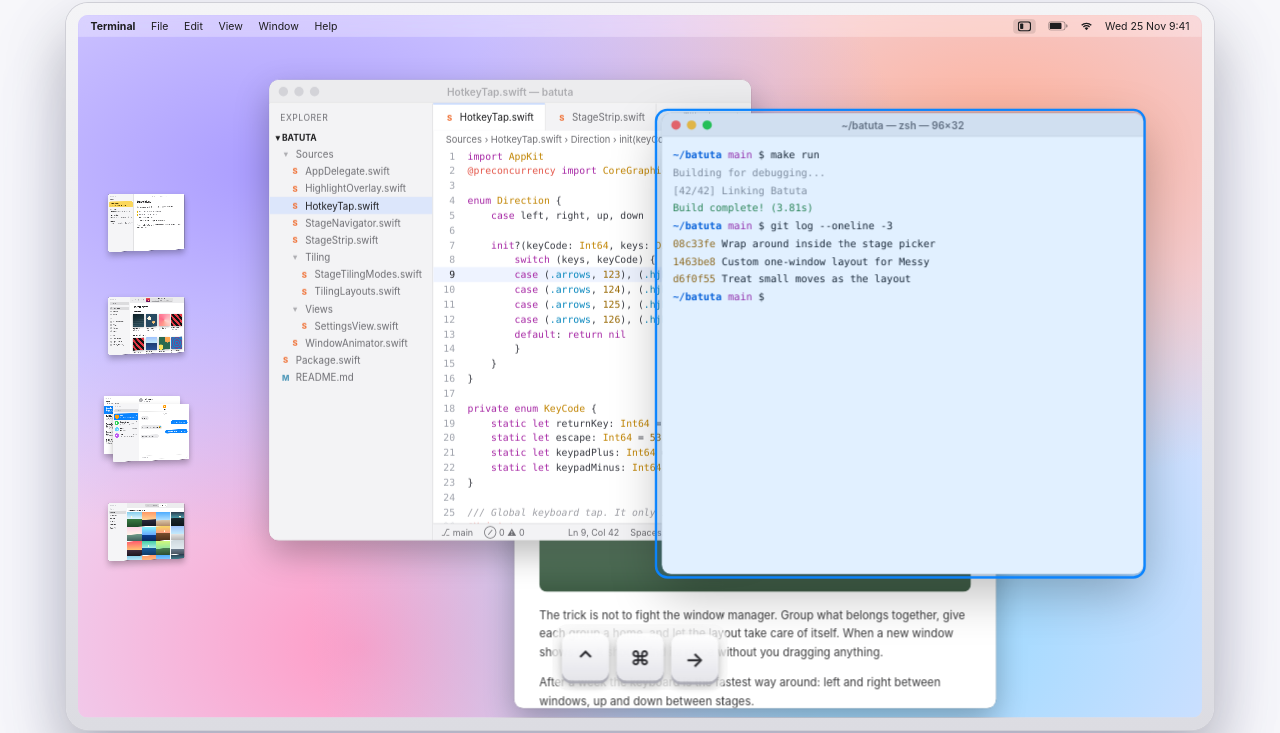
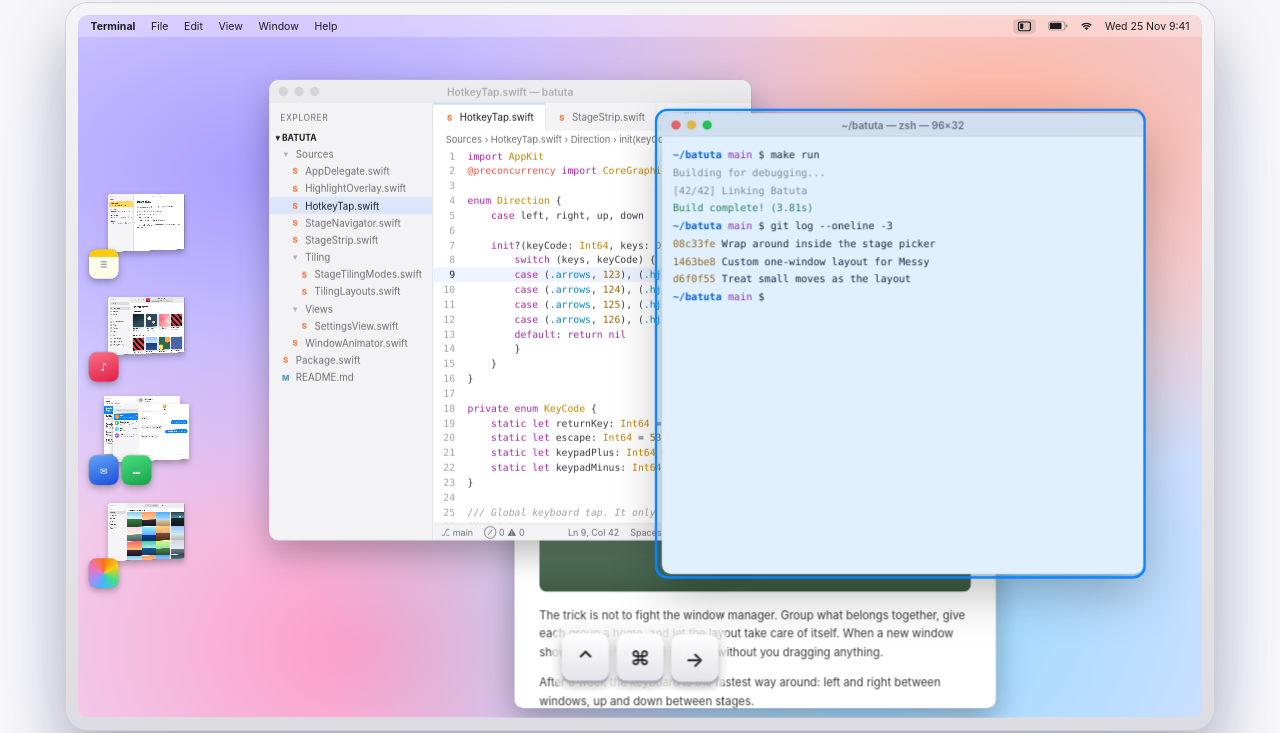
Before and after one commit to pablopunk/batuta, an Astro site in the folder www/: page / in a window 1280 px wide. Shown: the part 67-800 px from the top of the page. Built offline with nearby package versions, Linux system fonts and the light colour scheme; Astro itself is replaced by a stand-in of ours.

Commit message:
Show app icons under each Stage Manager thumbnail
Co-Authored-By: Claude Opus 5.5 <noreply@anthropic.com>

```diff
--- a/www/src/demo/Desktop.tsx
+++ b/www/src/demo/Desktop.tsx
@@ -6,7 +6,8 @@ import { ModeBanner } from "./ModeBanner";
 import { Pointer } from "./Pointer";
 import { SettingsPanel } from "./SettingsPanel";
 import { HighlightFrame, KeyCaps, StageBadges } from "./Overlays";
-import { badgeRects, highlight, windowPlacements } from "./placements";
+import { badgeRects, highlight, stripIconRows, windowPlacements } from "./placements";
+import { StripIcons } from "./StripIcons";
 import type { Keys } from "./script";
 import type { AppId, DesktopState } from "./state";
 import { Window } from "./Window";
@@ -47,6 +48,7 @@ export function Desktop({ state, keys, instant }: Props) {
           {ALL_APPS_IN_STABLE_DOM_ORDER.filter((id) => placements[id]).map((id) => (
             <Window key={id} id={id} placement={placements[id]} focused={id === state.focused} />
           ))}
+          <StripIcons rows={stripIconRows(state)} />
           {frame && <HighlightFrame highlight={frame} flashCount={state.flashCount} />}
           {state.badges && <StageBadges rects={badgeRects(state)} />}
           {state.banner && <ModeBanner key={state.banner.count} from={state.banner.from} to={state.banner.to} />}
--- /dev/null
+++ b/www/src/demo/StripIcons.tsx
@@ -0,0 +1,26 @@
+import { APP_ICONS } from "./apps/icons";
+import type { StripIconRow } from "./placements";
+
+/** The app icons Stage Manager draws at the bottom left of each thumbnail, one per app in the stage. */
+export function StripIcons({ rows }: { rows: StripIconRow[] }) {
+  return (
+    <>
+      {rows.map((row) => (
+        <div
+          key={row.stageId}
+          className={row.hidden ? "strip-icons hidden" : "strip-icons"}
+          style={{ left: row.x, top: row.y, zIndex: row.z }}
+        >
+          {row.apps.map((app) => {
+            const icon = APP_ICONS[app];
+            return (
+              <span key={app} className="app-icon" style={{ background: icon.background, color: icon.color }}>
+                {icon.glyph}
+              </span>
+            );
+          })}
+        </div>
+      ))}
+    </>
+  );
+}
--- /dev/null
+++ b/www/src/demo/apps/icons.ts
@@ -0,0 +1,19 @@
+import type { AppId } from "../state";
+
+/** Made-up app icons: a squircle background and a short glyph. They are content, so they keep their colors in both themes. */
+export type AppIcon = { background: string; glyph: string; color: string };
+
+export const APP_ICONS: Record<AppId, AppIcon> = {
+  editor: { background: "linear-gradient(160deg, #3b82f6, #1e3a8a)", glyph: "</>", color: "#fff" },
+  terminal: { background: "linear-gradient(160deg, #3a3a40, #111114)", glyph: ">_", color: "#4ade80" },
+  browser: { background: "linear-gradient(160deg, #38bdf8, #2563eb)", glyph: "◎", color: "#fff" },
+  notes: { background: "linear-gradient(#facc15 0 28%, #fffbea 28%)", glyph: "≡", color: "#a3a3a3" },
+  music: { background: "linear-gradient(160deg, #fb7185, #e11d48)", glyph: "♪", color: "#fff" },
+  mail: { background: "linear-gradient(160deg, #60a5fa, #1d4ed8)", glyph: "✉", color: "#fff" },
+  chat: { background: "linear-gradient(160deg, #4ade80, #16a34a)", glyph: "…", color: "#fff" },
+  photos: {
+    background: "conic-gradient(#f97316, #facc15, #4ade80, #38bdf8, #a78bfa, #f472b6, #f97316)",
+    glyph: "",
+    color: "#fff",
+  },
+};
--- a/www/src/demo/demo.css
+++ b/www/src/demo/demo.css
@@ -134,6 +134,28 @@
 .focused .lights i:nth-child(3) { background: var(--traffic-zoom); }
 
 .content { position: relative; flex: 1; overflow: hidden; container: window / inline-size; }
+
+/* Stage Manager app icons */
+
+.strip-icons {
+  position: absolute;
+  display: flex;
+  gap: 4px;
+  pointer-events: none;
+  transition: left var(--window-motion), top var(--window-motion), opacity var(--window-motion);
+}
+
+.strip-icons.hidden { opacity: 0; }
+
+.app-icon {
+  width: 38px;
+  height: 38px;
+  display: grid;
+  place-items: center;
+  border-radius: 10px;
+  font: 700 15px ui-monospace, Menlo, monospace;
+  box-shadow: 0 0 0 0.5px var(--window-outline), 0 4px 10px var(--window-shadow);
+}
 
 /* Batuta overlays */
 
--- a/www/src/demo/placements.ts
+++ b/www/src/demo/placements.ts
@@ -35,6 +35,25 @@ export function windowPlacements(state: DesktopState): Record<AppId, Placement>
   return placements;
 }
 
+export type StripIconRow = { stageId: string; apps: AppId[]; x: number; y: number; z: number; hidden: boolean };
+
+const ICON_OVERHANG = { x: -6, y: 18 };
+
+export function stripIconRows(state: DesktopState): StripIconRow[] {
+  const hidden = stripIsHidden(state);
+  return state.strip
+    .map((stage, index) => ({ stage, index, thumb: thumbnailRect(index, state.strip.length) }))
+    .filter(({ index }) => !(state.picking?.pulling && state.picking.index === index))
+    .map(({ stage, thumb }) => ({
+      stageId: stage.id,
+      apps: stage.windows,
+      x: thumb.x + ICON_OVERHANG.x - (hidden ? STRIP_HIDE_DISTANCE : 0),
+      y: thumb.y + thumb.h - ICON_OVERHANG.y,
+      z: state.leaveRoomForStageManager ? 60 : 460,
+      hidden,
+    }));
+}
+
 export type Highlight = { rect: Rect; persistent: boolean } | null;
 
 export function highlight(state: DesktopState): Highlight {
```
